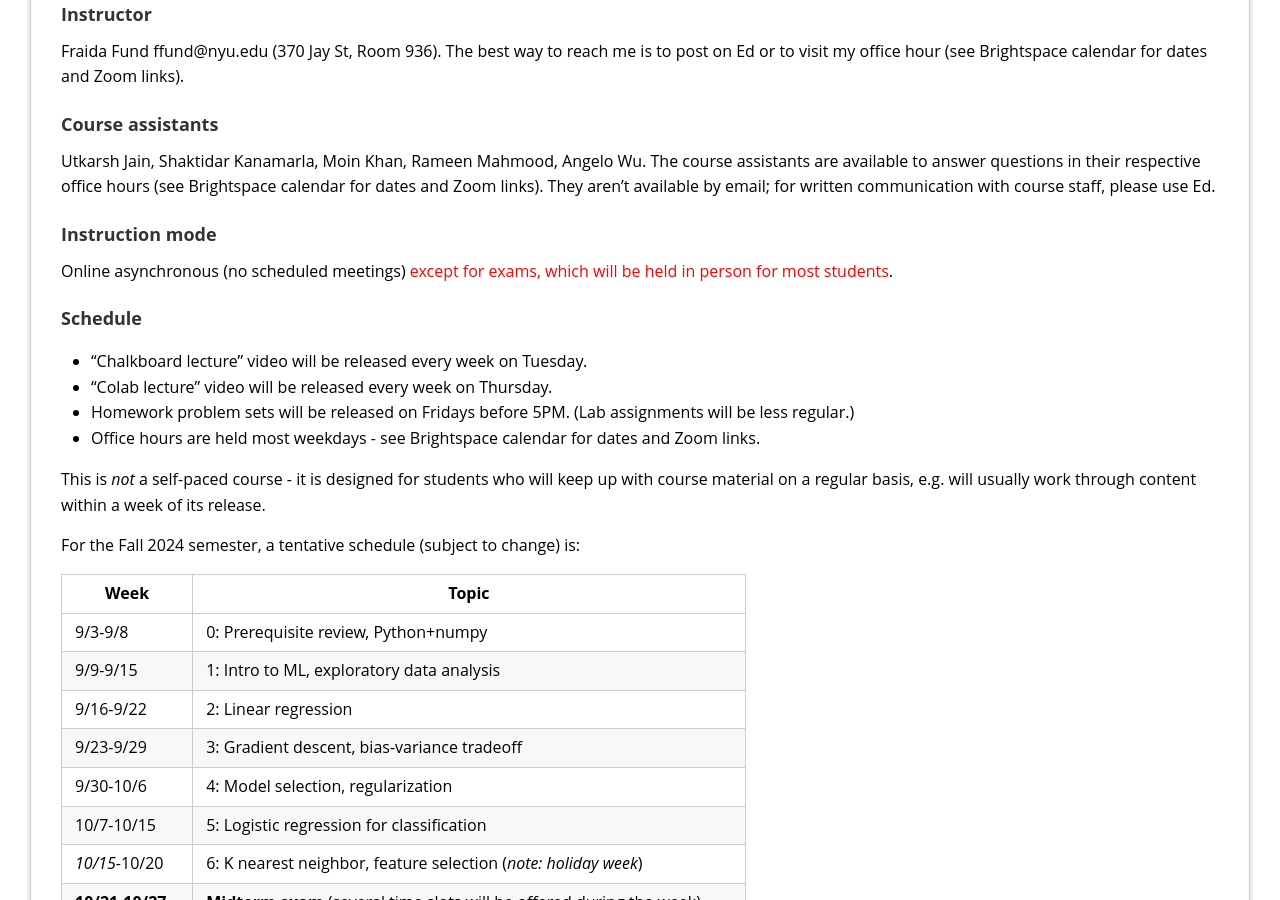
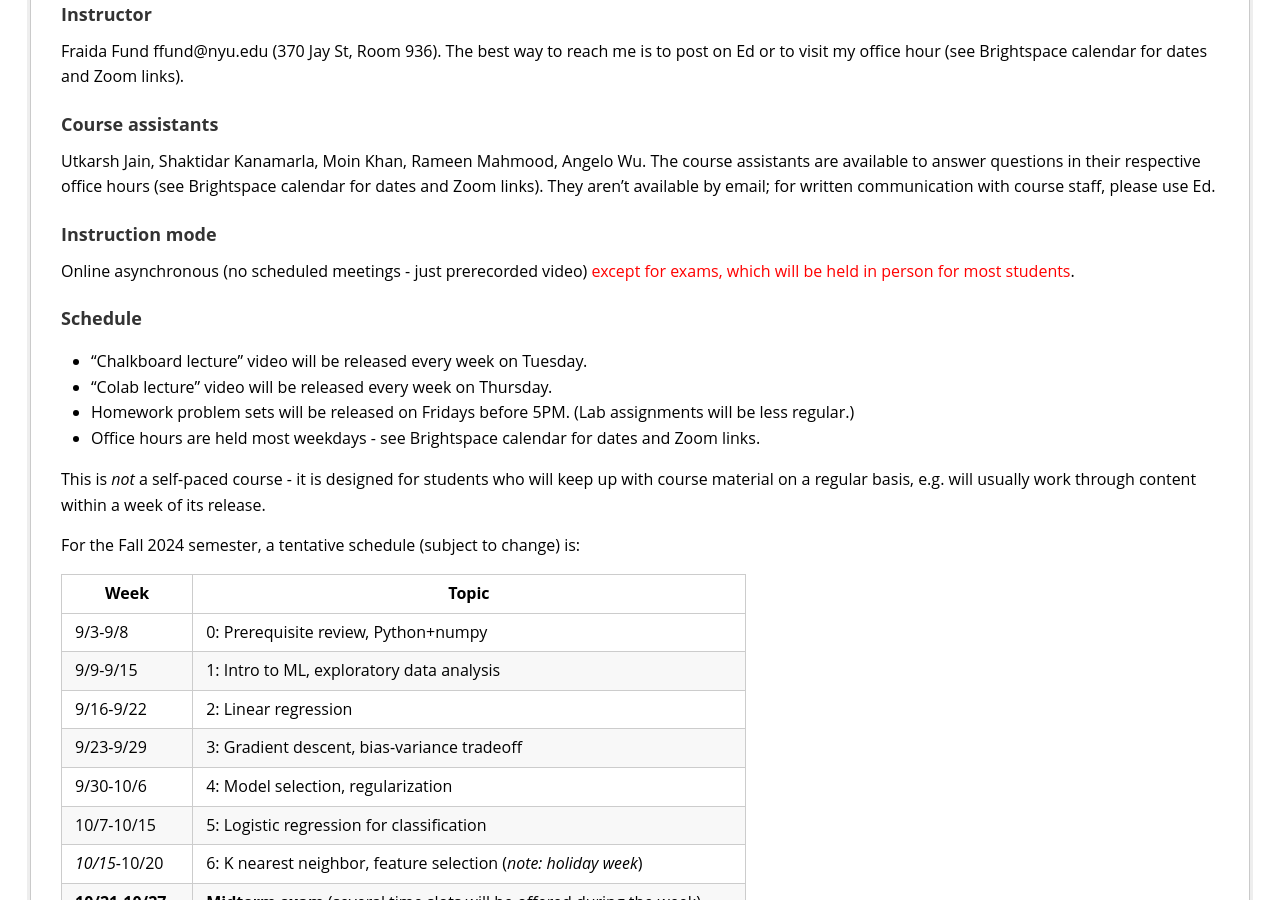
Before and after one commit to ffund/intro-ml-tss21, a Jekyll site: the page syllabus/online.html, which Jekyll copies as it is, in a window 1280 px wide and 900 px high, scrolled down 393 px. Built offline with Jekyll 4.4.1, drawn with Linux system fonts in a browser that asks for light colours.

Commit message:
Update online syllabus

```diff
--- a/syllabus/online.html
+++ b/syllabus/online.html
@@ -52,9 +52,9 @@ respective office hours (see Brightspace calendar for dates and Zoom
 links). They aren’t available by email; for written communication with
 course staff, please use Ed.</p>
 <h3 id="instruction-mode">Instruction mode</h3>
-<p>Online asynchronous (no scheduled meetings) <span
-style="color:red">except for exams, which will be held in person for
-most students</span>.</p>
+<p>Online asynchronous (no scheduled meetings - just prerecorded video)
+<span style="color:red">except for exams, which will be held in person
+for most students</span>.</p>
 <h3 id="schedule">Schedule</h3>
 <ul>
 <li>“Chalkboard lecture” video will be released every week on
```
Also changed, not shown: syllabus/schedule-online.md (added, +57 -0 lines).
